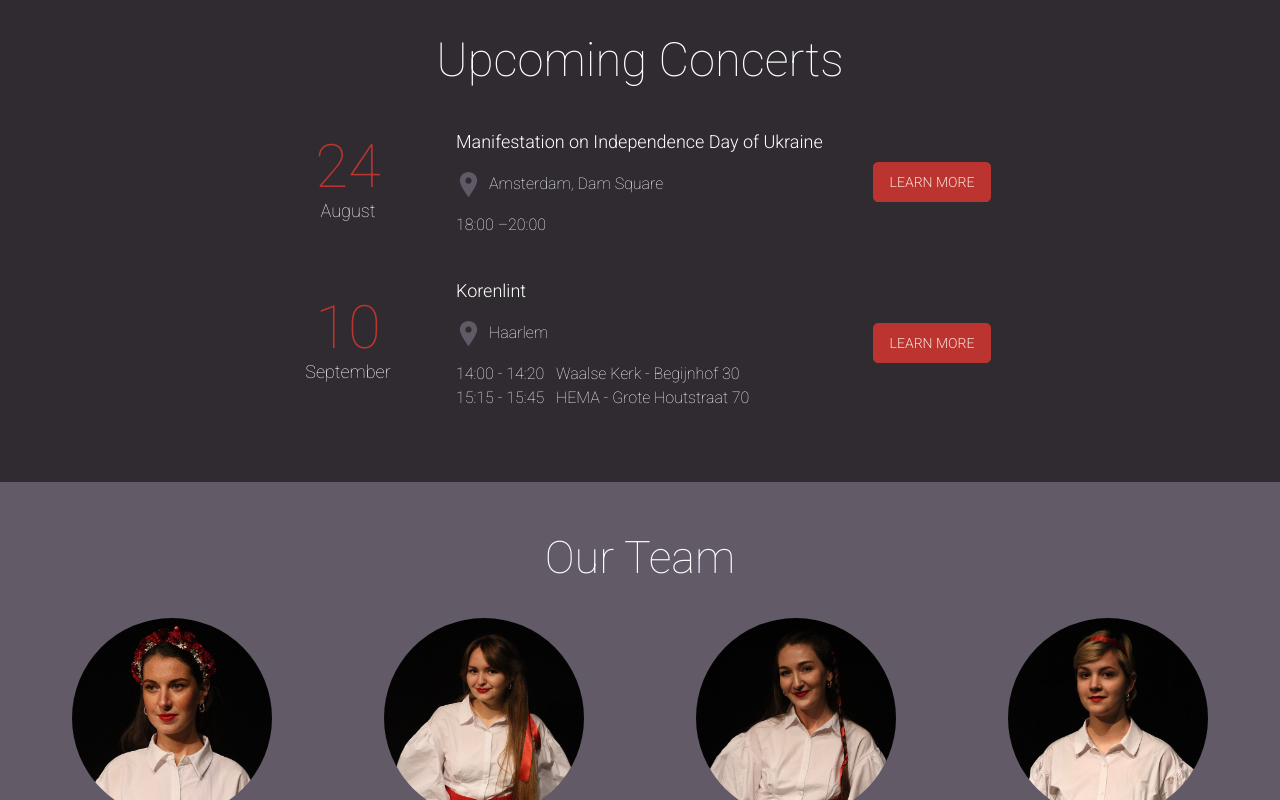
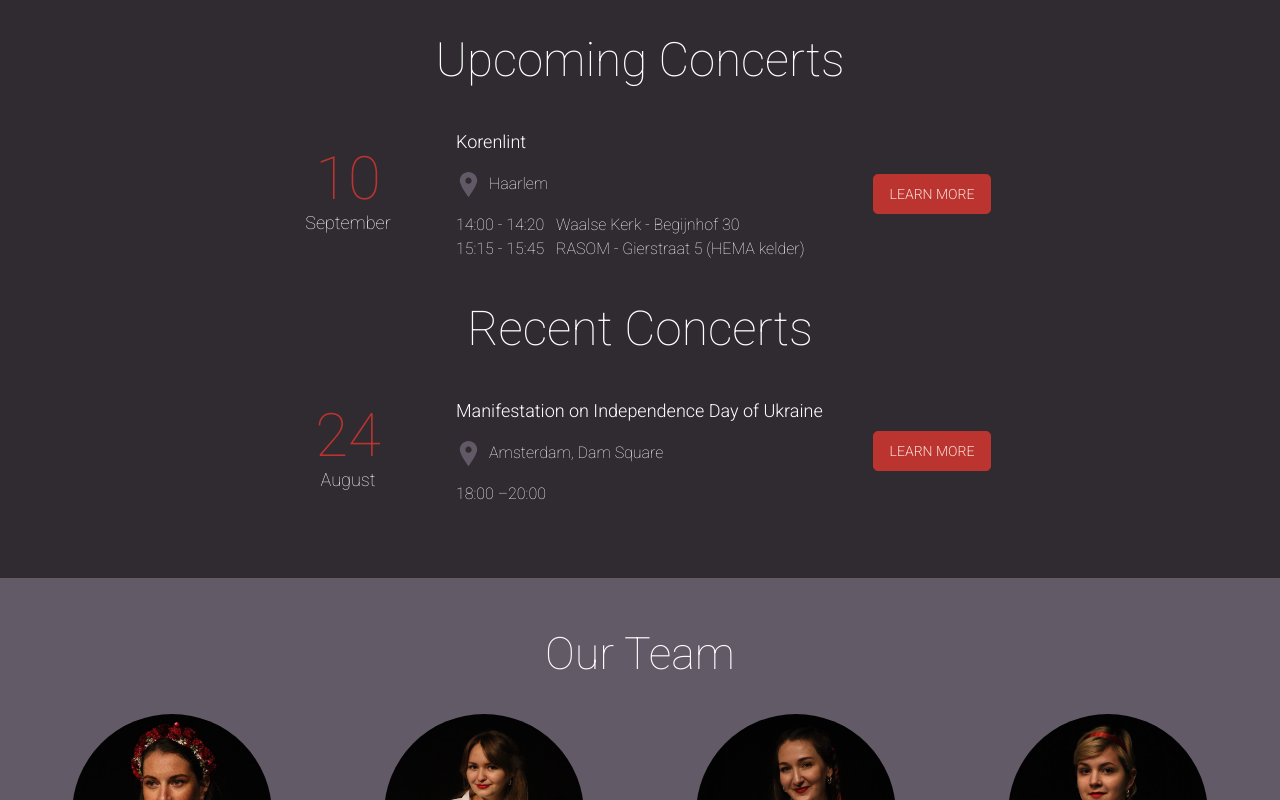
Before and after one commit to lkononenko/makivka-website, a Next.js app: page / in a window 1280 px wide. Shown: the part 1000-1800 px from the top of the page. Built offline with nearby package versions, Linux system fonts and the light colour scheme.

Commit message:
feat: update agenda

```diff
--- a/src/app/page.tsx
+++ b/src/app/page.tsx
@@ -46,6 +46,38 @@ export default function Home() {
           <AnimatedTitle>Upcoming Concerts</AnimatedTitle>
           <div className="max-w-screen-md mx-auto flex flex-col sm:flex-row items-center gap-4 justify-between my-10">
             <div className="text-center font-thin flex sm:flex-col items-end sm:items-center sm:basis-1/4">
+              <span className="text-4xl md:text-6xl text-primary mr-3 sm:mr-0">10</span>
+              <span className="text-2xl md:text-lg text-white mb-[2px]">September</span>
+            </div>
+            <div className="text-white text-center sm:text-left font-thin sm:basis-1/2">
+              <p className="text-lg font-light">Korenlint</p>
+              <div className="flex items-center gap-2 mb-2 sm:mb-4 justify-center sm:justify-normal">
+                <Image
+                  src={`/icons/location.svg`}
+                  alt="Instagram"
+                  width="25"
+                  height="25"
+                />
+                <span>Haarlem</span>
+              </div>
+              <div>
+                <span className="pr-2">14:00 - 14:20</span> <span>Waalse Kerk - Begijnhof 30</span>
+              </div>
+              <div>
+                <span className="pr-2">15:15 - 15:45</span> <span>RASOM - Gierstraat 5 (HEMA kelder)</span>
+              </div>
+            </div>
+            <div className="sm:basis-1/4">
+              <a
+                href="https://www.korenlint.nl/profiel/makivka"
+                className="btn btn-primary h-10 min-h-0"
+                target="_blank"
+              >Learn More</a>
+            </div>
+          </div>
+          <h2>Recent Concerts</h2>
+          <div className="max-w-screen-md mx-auto flex flex-col sm:flex-row items-center gap-4 justify-between my-10">
+            <div className="text-center font-thin flex sm:flex-col items-end sm:items-center sm:basis-1/4">
               <span className="text-4xl md:text-6xl text-primary mr-3 sm:mr-0">24</span>
               <span className="text-2xl md:text-lg text-white mb-[2px]">August</span>
             </div>
@@ -70,68 +102,6 @@ export default function Home() {
               >Learn More</a>
             </div>
           </div>
-
-          <div className="max-w-screen-md mx-auto flex flex-col sm:flex-row items-center gap-4 justify-between my-10">
-            <div className="text-center font-thin flex sm:flex-col items-end sm:items-center sm:basis-1/4">
-              <span className="text-4xl md:text-6xl text-primary mr-3 sm:mr-0">10</span>
-              <span className="text-2xl md:text-lg text-white mb-[2px]">September</span>
-            </div>
-            <div className="text-white text-center sm:text-left font-thin sm:basis-1/2">
-              <p className="text-lg font-light">Korenlint</p>
-              <div className="flex items-center gap-2 mb-2 sm:mb-4 justify-center sm:justify-normal">
-                <Image
-                  src={`/icons/location.svg`}
-                  alt="Instagram"
-                  width="25"
-                  height="25"
-                />
-                <span>Haarlem</span>
-              </div>
-              <div>
-                <span className="pr-2">14:00 - 14:20</span> <span>Waalse Kerk - Begijnhof 30</span>
-              </div>
-              <div>
-                <span className="pr-2">15:15 - 15:45</span> <span>HEMA - Grote Houtstraat 70</span>
-              </div>
-            </div>
-            <div className="sm:basis-1/4">
-              <a
-                href="https://www.korenlint.nl/profiel/makivka"
-                className="btn btn-primary h-10 min-h-0"
-                target="_blank"
-              >Learn More</a>
-            </div>
-          </div>
-          {/* <div className="card lg:card-side bg-base-100 shadow-xl max-w-screen-md mx-auto">
-            <figure>
-              <Image
-                src="/images/about-us.jpeg"
-                alt="Concert of Makivka"
-                width={300}
-                height={368}
-              />
-            </figure>
-            <div className="card-body">
-              <h3 className="card-title">Korenlint</h3>
-              <p>10 September 2023</p>
-
-              <p>Haarlem</p>
-
-              14:00 - 14:20 uur
-              Waalse Kerk
-              Begijnhof 30
-              15:15 - 15:45 uur
-              HEMA (kelder)
-              Grote Houtstraat 70
-              <div className="card-actions justify-end">
-                <a
-                  href="https://www.korenlint.nl/profiel/makivka"
-                  className="btn btn-primary"
-                  target="_blank"
-                >Learn More</a>
-              </div>
-            </div>
-          </div> */}
         </Section>
         <Section bgColor="bg-accent" id="team">
           <AnimatedTitle>Our Team</AnimatedTitle>
```
